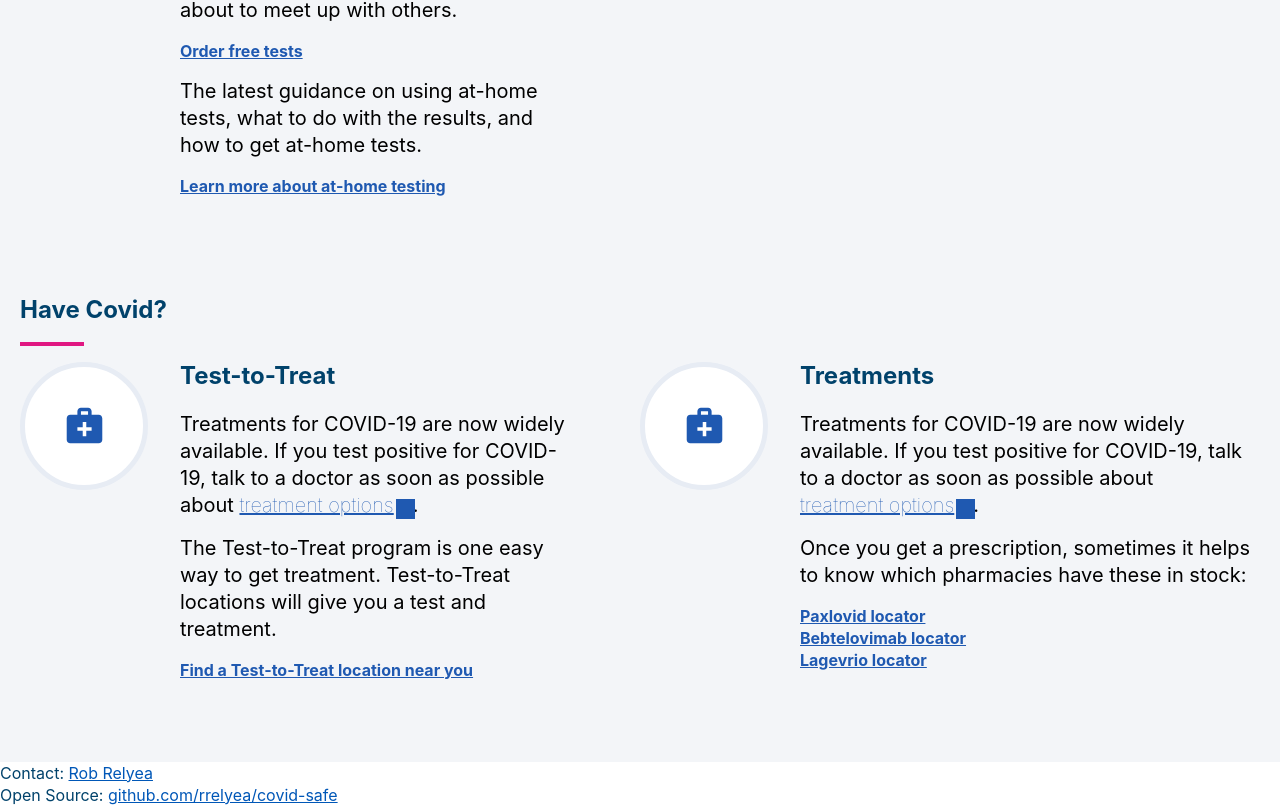
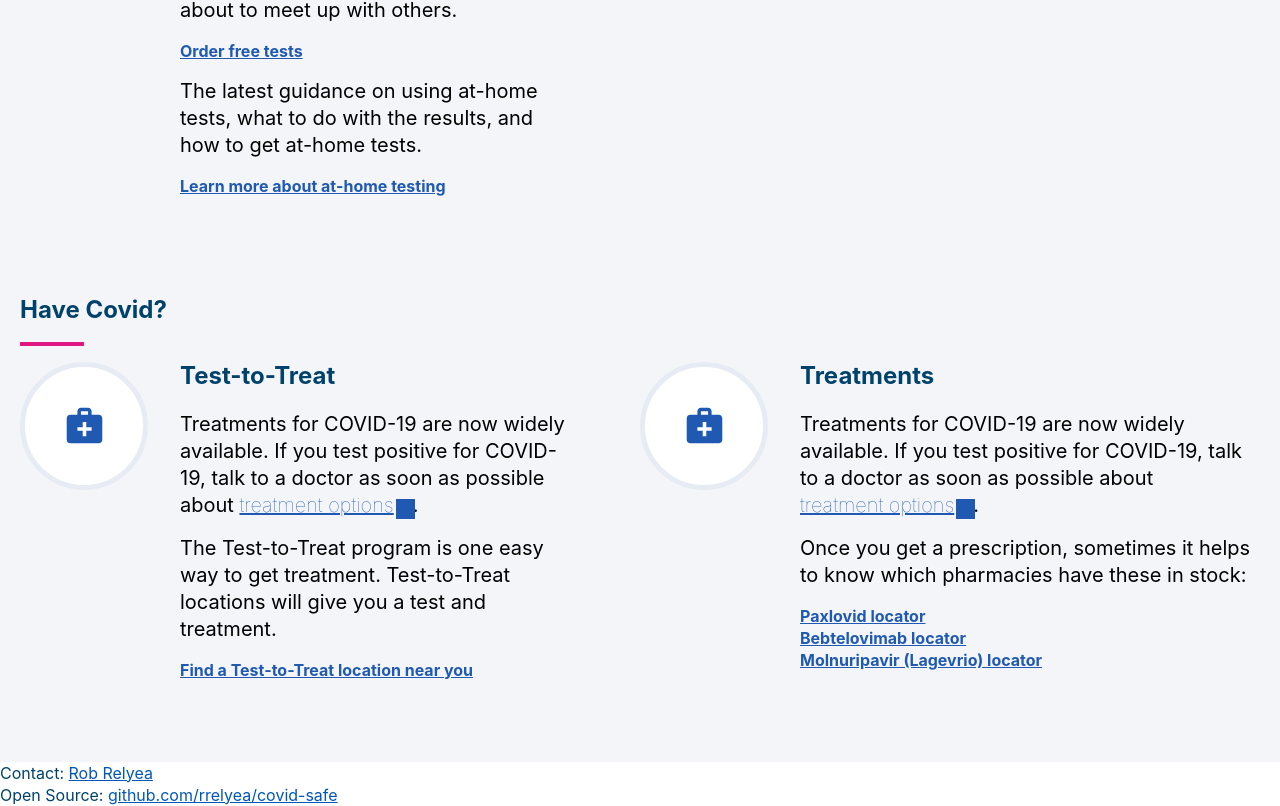
Before and after one commit to rrelyea/covid-safe, a React (Create React App) app: page / in a window 1280 px wide. Shown: the part 1265-2071 px from the top of the page. Built offline with nearby package versions, Linux system fonts and the light colour scheme; grey boxes are pictures that could not be loaded.

Commit message:
tweak lagevrio wording

```diff
--- a/src/App.js
+++ b/src/App.js
@@ -145,7 +145,7 @@ function App() {
                 <p>Once you get a prescription, sometimes it helps to know which pharmacies have these in stock:</p>
                 <a href="https://rrelyea.github.io/paxlovid" rel="noopener">Paxlovid locator</a><br/>
                 <a href="https://rrelyea.github.io/bebtelovimab" rel="noopener">Bebtelovimab locator</a><br/>
-                <a href="https://rrelyea.github.io/lagevrio" rel="noopener">Lagevrio locator</a><br/>
+                <a href="https://rrelyea.github.io/lagevrio" rel="noopener">Molnuripavir (Lagevrio) locator</a><br/>
               </div>
             </div>
           </div>
```
